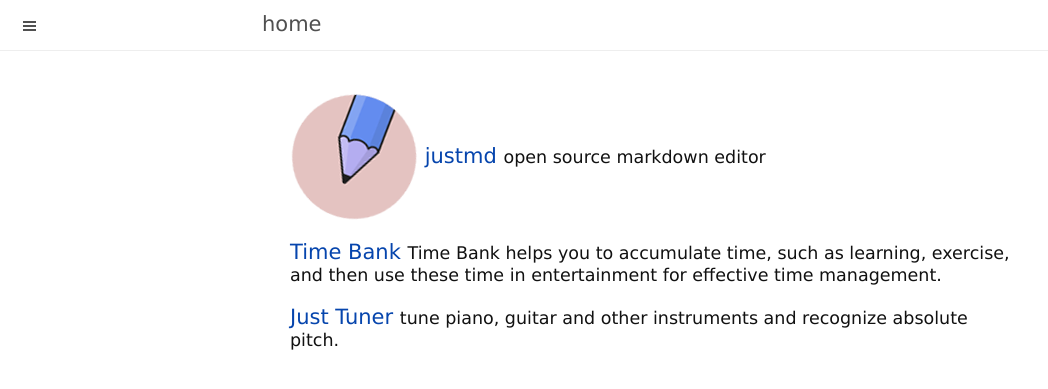
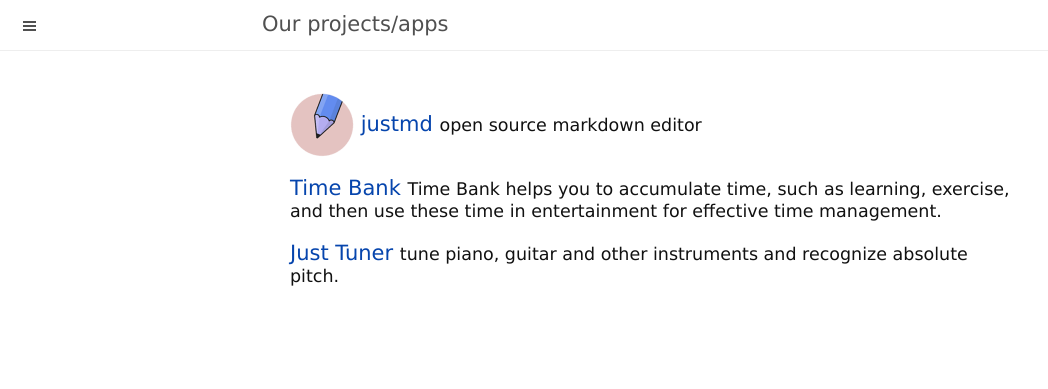
Before and after one commit to x1y9/x1y9.github.io, a Jekyll site: the page built from index.html, in a window 1280 px wide. Shown: the top 389 px of the page, without its empty margins (0-1048 px from the left). Built offline with Jekyll 4.4.1, drawn with Linux system fonts in a browser that asks for light colours; the list of posts is cut into pages by our own code.

Commit message:
update
Former-commit-id: c8437241bbab3a6dca0148a0d79fa4bca5b79104

```diff
--- a/index.html
+++ b/index.html
@@ -1,6 +1,6 @@
 ---
 layout: default
-title: home
+title: Our projects/apps
 ---
 
 <ul class="listing">
@@ -8,7 +8,7 @@ title: home
 {% for node in site.pages %}
   {% if node.layout == "project" %}
 
-      <h3><img src="/public/images/{{ node.title }}.png"> <a href="{{ node.url }}" title="{{ node.title }}">{{ node.title }}</a> <small>{{ node.tagline }}</small></h3>
+      <h3><img style="width:64px" src="/public/images/{{ node.title }}.png"> <a href="{{ node.url }}" title="{{ node.title }}">{{ node.title }}</a> <small>{{ node.tagline }}</small></h3>
 
   {% endif %}
 {% endfor %}
```
